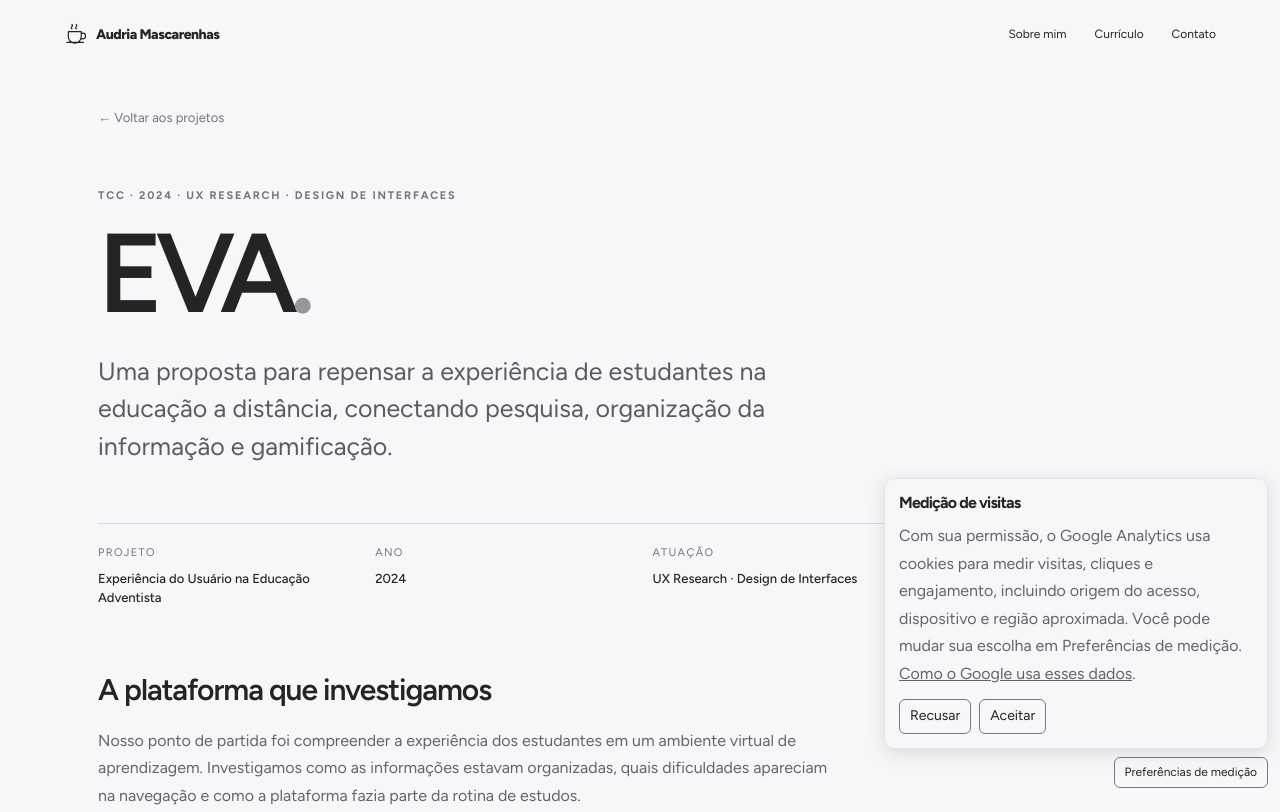
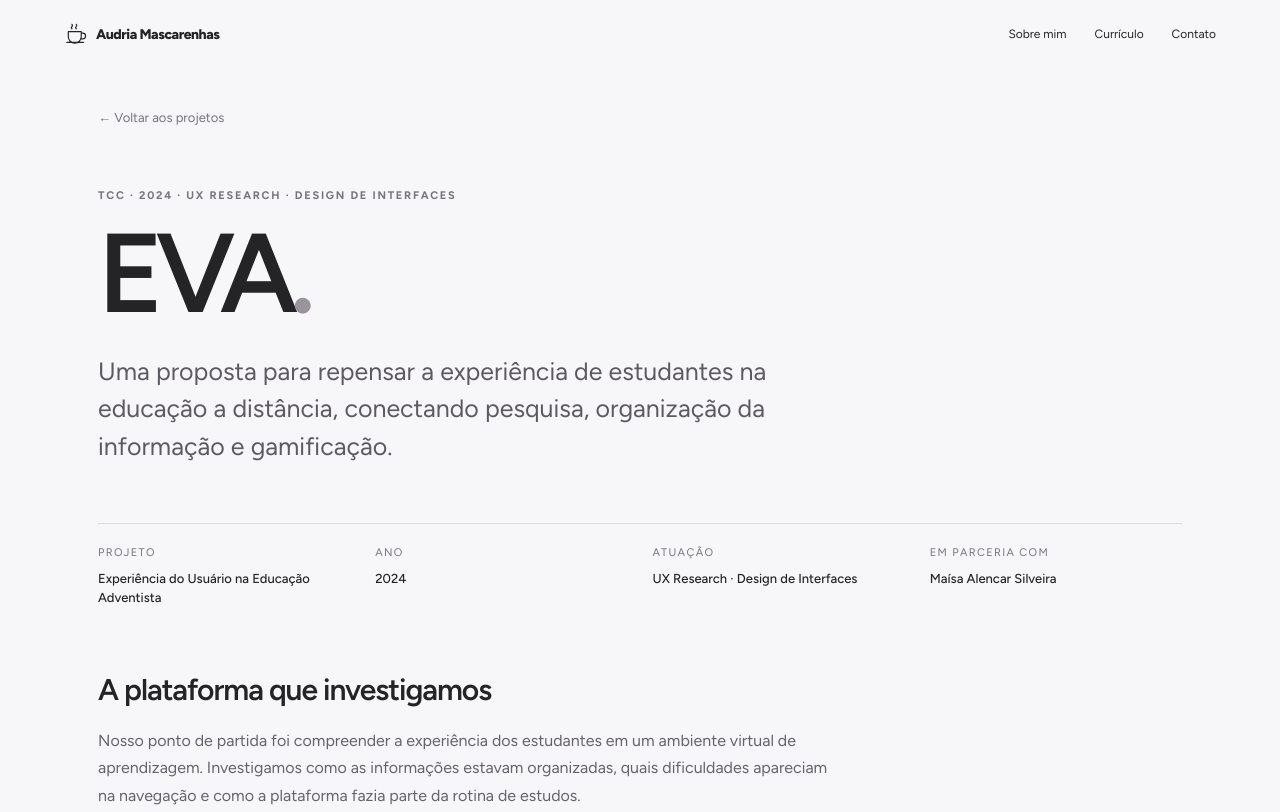
Before and after one commit to AudriaM/audriamascarenhas, a plain HTML site: page projetos/eva.html in a window 1280 px wide. Shown: the top 812 px of the page. Drawn offline with Linux system fonts and the light colour scheme.

Commit message:
Revert "Add consent-based GA4 analytics"
This reverts commit 68b788fa9d57d205d3fff65624390a675c55140c.

```diff
--- a/assets/css/analytics-consent.css
+++ /dev/null
@@ -1,45 +0,0 @@
-.analytics-consent {
-  position: fixed;
-  z-index: 1000;
-  pointer-events: none;
-  inset-inline-end: 12px;
-  inset-block-end: calc(12px + env(safe-area-inset-bottom, 0px));
-  width: min(24rem, calc(100% - 24px));
-  display: grid;
-  justify-items: end;
-  gap: 8px;
-  color: var(--portfolio-ink, #242326);
-  font: 400 14px/1.45 Figtree, Arial, sans-serif;
-}
-
-.analytics-consent > * { pointer-events: auto; }
-
-.analytics-consent > section {
-  grid-row: 1;
-  box-sizing: border-box;
-  max-height: 65vh;
-  overflow: auto;
-  padding: 14px;
-  background: var(--portfolio-bg, #f7f6f8);
-  border: 1px solid var(--portfolio-line, #e5e3e8);
-  border-radius: 10px;
-  box-shadow: 0 4px 18px #24232620;
-}
-
-.analytics-consent > section[hidden] { display: none; }
-.analytics-consent h2 { margin: 0; font: 700 16px/1.3 Figtree, Arial, sans-serif; }
-.analytics-consent p { margin: 8px 0 12px; }
-.analytics-consent a { color: inherit; text-decoration: underline; }
-.analytics-consent__actions { display: flex; flex-wrap: wrap; gap: 8px; }
-
-.analytics-consent button {
-  background: var(--portfolio-bg, #f7f6f8);
-  border: 1px solid #78767d;
-  border-radius: 6px;
-  color: inherit;
-  cursor: pointer;
-  font: inherit;
-  padding: 6px 10px;
-}
-
-.analytics-consent .analytics-consent__settings { font-size: 12px; }
--- a/assets/js/analytics.js
+++ /dev/null
@@ -1,146 +0,0 @@
-(() => {
-  'use strict';
-
-  const measurementId = 'G-T80ZBQDXWH';
-  const siteRoot = new URL('../../', document.currentScript.src);
-  const storageKey = 'audria.analytics.consent';
-  const disableKey = 'ga-disable-' + measurementId;
-  let consent = readConsent();
-  let tagStarted = false;
-
-  function readConsent() {
-    try {
-      return localStorage.getItem(storageKey);
-    } catch {
-      return null;
-    }
-  }
-
-  function gtag() {
-    window.dataLayer.push(arguments);
-  }
-
-  function startAnalytics() {
-    window[disableKey] = false;
-
-    if (tagStarted) {
-      gtag('consent', 'update', { analytics_storage: 'granted' });
-      return;
-    }
-
-    tagStarted = true;
-    window.dataLayer = window.dataLayer || [];
-    gtag('consent', 'default', {
-      analytics_storage: 'denied',
-      ad_storage: 'denied',
-      ad_user_data: 'denied',
-      ad_personalization: 'denied'
-    });
-    gtag('consent', 'update', { analytics_storage: 'granted' });
-    gtag('js', new Date());
-    gtag('config', measurementId, {
-      allow_google_signals: false,
-      allow_ad_personalization_signals: false,
-      cookie_domain: 'none',
-      cookie_path: siteRoot.pathname
-    });
-
-    const tag = document.createElement('script');
-    tag.async = true;
-    tag.src = 'https://www.googletagmanager.com/gtag/js?id=' + measurementId;
-    document.head.append(tag);
-  }
-
-  function applyConsent() {
-    if (consent === 'granted') {
-      startAnalytics();
-      return;
-    }
-
-    window[disableKey] = true;
-    if (tagStarted) {
-      gtag('consent', 'update', { analytics_storage: 'denied' });
-    }
-    for (const name of ['_ga', '_ga_' + measurementId.slice(2)]) {
-      document.cookie = name + '=; Max-Age=0; Path=' + siteRoot.pathname + '; SameSite=Lax';
-    }
-  }
-
-  const controls = document.createElement('div');
-  controls.className = 'analytics-consent';
-  controls.innerHTML = `
-    <button class="analytics-consent__settings" type="button"
-      aria-controls="analytics-consent-panel" aria-expanded="false">Preferências de medição</button>
-    <section id="analytics-consent-panel" aria-labelledby="analytics-consent-title" hidden>
-      <h2 id="analytics-consent-title">Medição de visitas</h2>
-      <p>Com sua permissão, o Google Analytics usa cookies para medir visitas,
-        cliques e engajamento, incluindo origem do acesso, dispositivo e região aproximada.
-        Você pode mudar sua escolha em Preferências de medição.
-        <a href="https://policies.google.com/technologies/partner-sites?hl=pt-BR"
-           target="_blank" rel="noopener noreferrer">Como o Google usa esses dados</a>.</p>
-      <div class="analytics-consent__actions">
-        <button type="button" data-choice="denied">Recusar</button>
-        <button type="button" data-choice="granted">Aceitar</button>
-      </div>
-    </section>`;
-  document.body.append(controls);
-
-  const panel = controls.querySelector('section');
-  const settings = controls.querySelector('.analytics-consent__settings');
-
-  function showPanel(show) {
-    panel.hidden = !show;
-    settings.setAttribute('aria-expanded', String(show));
-  }
-
-  settings.addEventListener('click', () => showPanel(panel.hidden));
-  controls.addEventListener('keydown', (event) => {
-    if (event.key === 'Escape' && !panel.hidden) {
-      showPanel(false);
-      settings.focus();
-    }
-  });
-  controls.querySelectorAll('[data-choice]').forEach((button) => {
-    button.addEventListener('click', () => {
-      consent = button.dataset.choice;
-      try {
-        localStorage.setItem(storageKey, consent);
-      } catch {
-        // Apply the choice for the current page if browser storage is unavailable.
-      }
-      applyConsent();
-      showPanel(false);
-      settings.focus();
-    });
-  });
-
-  window.addEventListener('storage', (event) => {
-    if (event.key === storageKey || event.key === null) {
-      consent = readConsent();
-      applyConsent();
-      showPanel(consent === null);
-    }
-  });
-
-  function trackLink(event) {
-    if (consent !== 'granted' || !tagStarted || !(event.target instanceof Element)) return;
-
-    const link = event.target.closest('a[href]');
-    if (!link || controls.contains(link)) return;
-
-    const url = new URL(link.href, document.baseURI);
-    if (url.href.split(/[?#]/, 1)[0] === new URL('contato.html', siteRoot).href) {
-      gtag('event', 'contact_click');
-    } else if (url.hostname === 'www.linkedin.com' || url.hostname === 'linkedin.com') {
-      gtag('event', 'linkedin_click');
-    }
-  }
-
-  document.addEventListener('click', trackLink, { capture: true });
-  document.addEventListener('auxclick', (event) => {
-    if (event.button === 1) trackLink(event);
-  }, { capture: true });
-
-  showPanel(consent === null);
-  applyConsent();
-})();
--- a/projetos/eva.html
+++ b/projetos/eva.html
@@ -1,7 +1,7 @@
 <!DOCTYPE html>
 <html lang="pt-BR"><head><meta charset="UTF-8"><meta name="viewport" content="width=device-width,initial-scale=1"><meta name="description" content="EVA: pesquisa e proposta de experiência do usuário para a educação a distância."><title>EVA — Audria Mascarenhas</title><link rel="preconnect" href="https://fonts.googleapis.com"><link rel="preconnect" href="https://fonts.gstatic.com" crossorigin><link href="../assets/css/global.css" rel="stylesheet"><link href="../assets/css/eva.css" rel="stylesheet">
   <link rel="icon" type="image/svg+xml" href="../assets/images/favicon.svg">
-<link rel="stylesheet" href="../assets/css/analytics-consent.css"><script defer src="../assets/js/analytics.js"></script></head><body>
+</head><body>
 <header class="site-header"><a aria-label="Audria Mascarenhas — página inicial" class="brand" href="../index.html"><svg aria-hidden="true" fill="none" stroke="currentColor" stroke-linecap="round" stroke-linejoin="round" stroke-width="1.65" viewbox="0 0 32 32"><path d="M6 12h18v7a9 9 0 0 1-18 0zM24 14h2a4 4 0 0 1 0 8h-3M4 27h23M11 8c-3-3 3-3 0-6M17 8c-3-3 3-3 0-6"></path></svg>Audria Mascarenhas</a><nav aria-label="Navegação principal"><a href="../sobre.html">Sobre mim</a><a href="../curriculo.html">Currículo</a><a href="../contato.html">Contato</a></nav></header>
 <main class="wrap"><a class="back" href="../index.html#projetos">← Voltar aos projetos</a><div class="eyebrow">TCC · 2024 · UX Research · Design de Interfaces</div><h1>EVA<span style="color:#99949b">.</span></h1><p class="lead">Uma proposta para repensar a experiência de estudantes na educação a distância, conectando pesquisa, organização da informação e gamificação.</p><div class="meta"><div><span>Projeto</span><strong>Experiência do Usuário na Educação Adventista</strong></div><div><span>Ano</span><strong>2024</strong></div><div><span>Atuação</span><strong>UX Research · Design de Interfaces</strong></div><div><span>Em parceria com</span><strong>Maísa Alencar Silveira</strong></div></div><section class="platform-context" aria-labelledby="platform-context-title">
   <h2 id="platform-context-title">A plataforma que investigamos</h2>
```
Also changed, not shown: contato.html (+1 -1 lines), curriculo.html (+1 -1 lines), index.html (+1 -1 lines), projetos/adventist-health.html (+1 -1 lines), projetos/componentes-curriculares.html (+1 -1 lines), projetos/dedos-falantes.html (+1 -1 lines), projetos/vegan-revolution.html (+1 -1 lines), sobre.html (+1 -1 lines).
